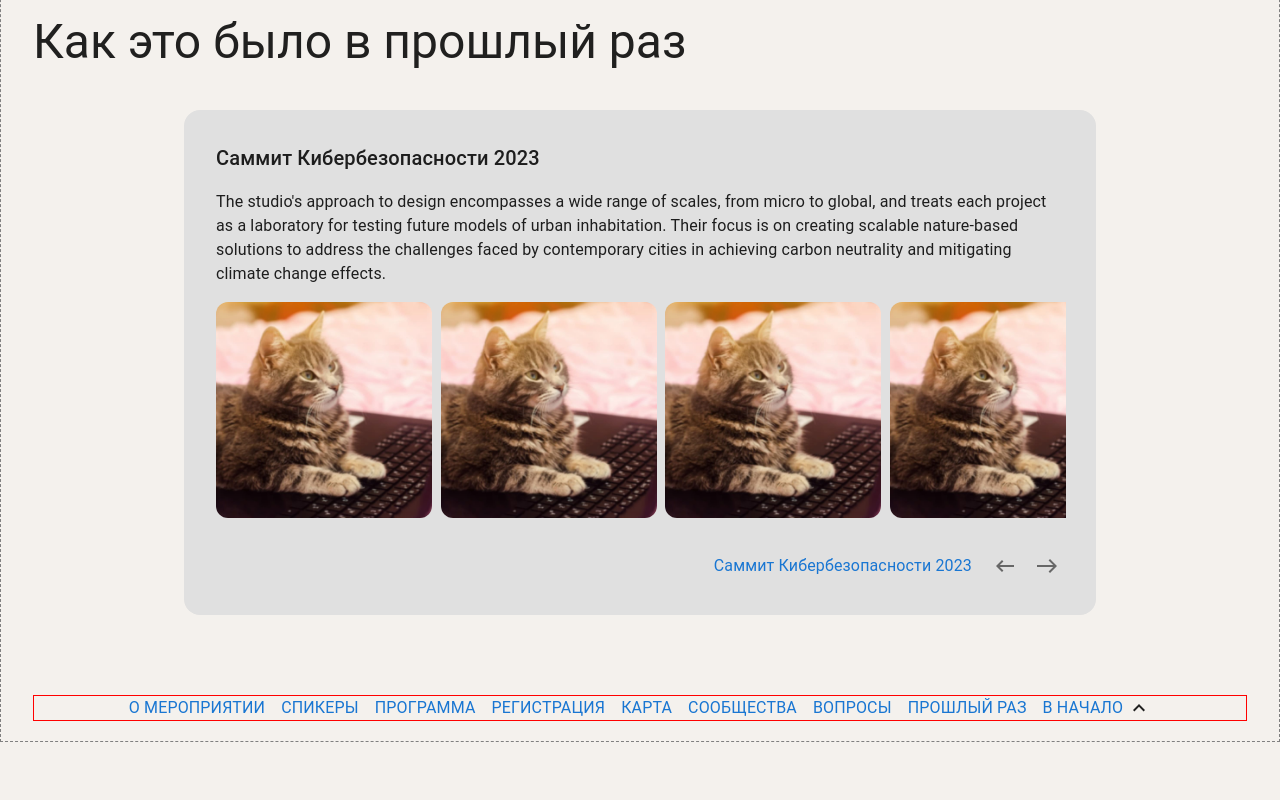
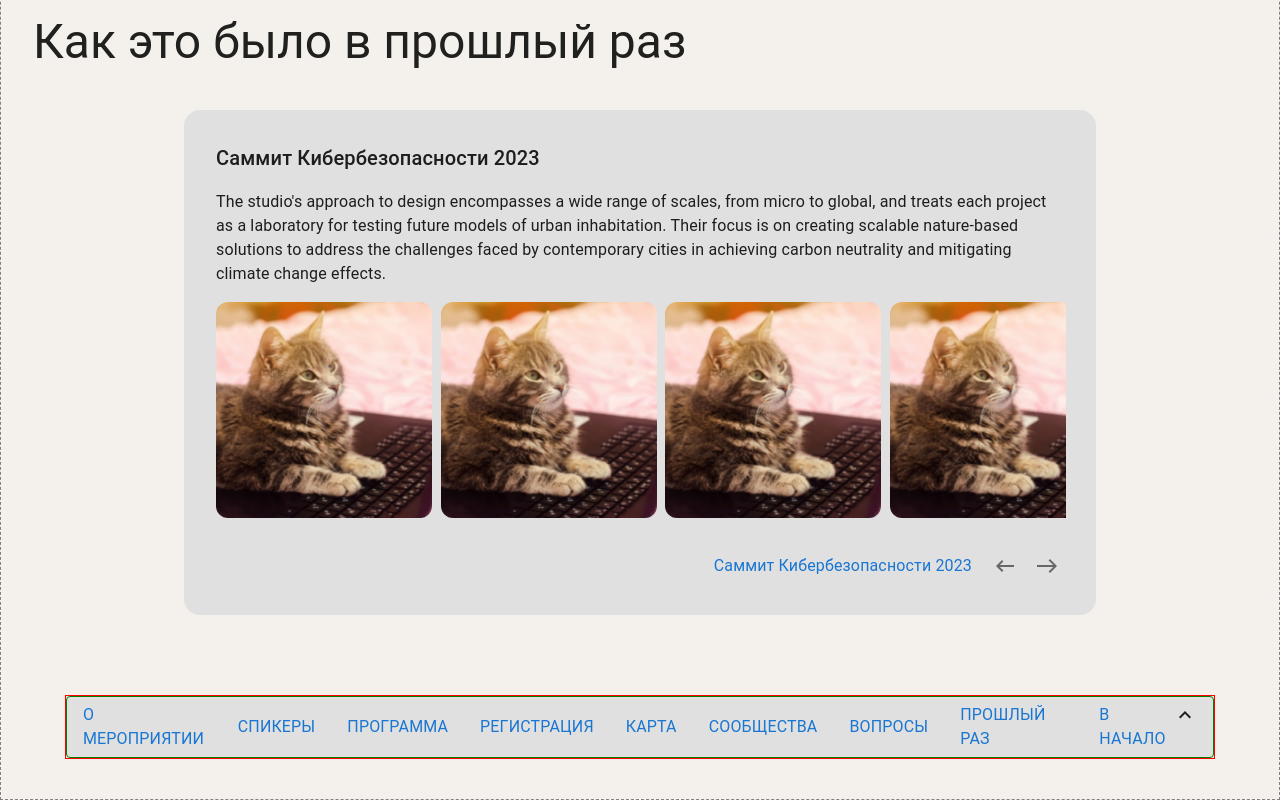
Before and after one commit to yandex-funtech-it-events/frontend, a React (Vite) app: page /single-event in a window 1280 px wide. Shown: the part 5035-5835 px from the top of the page. Before the commit the page ends 5777 px from the top, so only its background shows below. Built offline with nearby package versions, Linux system fonts and the light colour scheme.

Commit message:
feat: all sections

```diff
--- a/src/libs/constants.ts
+++ b/src/libs/constants.ts
@@ -151,3 +151,15 @@ export const mockAccordionData = [
     description: 'К сожалению, нет — оно именное. Каждую заявку мы рассматриваем индивидуально',
   },
 ];
+
+export const footerNavArray = [
+  { name: 'О мероприятии' },
+  { name: 'Спикеры' },
+  { name: 'Программа' },
+  { name: 'Регистрация' },
+  { name: 'Карта' },
+  { name: 'Сообщества' },
+  { name: 'Вопросы' },
+  { name: 'Прошлый раз' },
+  { name: 'В начало' },
+];
--- a/src/pages/single-event/components/footer-tabs.tsx
+++ b/src/pages/single-event/components/footer-tabs.tsx
@@ -1,31 +1,43 @@
 import React from 'react';
-import { Box, Link } from '@mui/material';
+import { Box, Link, Container } from '@mui/material';
 import ExpandLessIcon from '@mui/icons-material/ExpandLess';
+import { footerNavArray } from '../../../libs/constants';
 
 const FooterTabs: React.FC = () => {
   return (
+    <Container>
       <Box
         component="section"
         display="flex"
         justifyContent="center"
-      mb={5}
+        mb={10}
         sx={{ width: '100%', border: '1px solid red' }}
       >
-      <nav style={{ gap: '16px', display: 'flex', alignItems: 'center' }}>
-        <Link sx={{ textDecoration: 'none', textTransform: 'uppercase' }}>О мероприятии</Link>
-        <Link sx={{ textDecoration: 'none', textTransform: 'uppercase' }}>Спикеры</Link>
-        <Link sx={{ textDecoration: 'none', textTransform: 'uppercase' }}>Программа</Link>
-        <Link sx={{ textDecoration: 'none', textTransform: 'uppercase' }}>Регистрация</Link>
-        <Link sx={{ textDecoration: 'none', textTransform: 'uppercase' }}>Карта</Link>
-        <Link sx={{ textDecoration: 'none', textTransform: 'uppercase' }}>Сообщества</Link>
-        <Link sx={{ textDecoration: 'none', textTransform: 'uppercase' }}>Вопросы</Link>
-        <Link sx={{ textDecoration: 'none', textTransform: 'uppercase' }}>Прошлый раз</Link>
-        <Box display="flex" gap={1}>
+        <Box
+          borderRadius={1}
+          sx={{
+            border: '1px solid green',
+            padding: '6px 16px',
+            background: '#E0E0E0',
+          }}
+        >
+          <nav style={{ gap: '32px', display: 'flex', alignItems: 'center' }}>
+            {footerNavArray.map((item, i) =>
+              i === footerNavArray.length - 1 ? (
+                <Box key={i} display="flex" gap={1}>
                   <Link sx={{ textDecoration: 'none', textTransform: 'uppercase' }}>В начало</Link>
                   <ExpandLessIcon />
                 </Box>
+              ) : (
+                <Link key={i} sx={{ textDecoration: 'none', textTransform: 'uppercase' }}>
+                  {item.name}
+                </Link>
+              )
+            )}
           </nav>
         </Box>
+      </Box>
+    </Container>
   );
 };
 
```
Lines whose indentation alone changed are shown as unchanged.
